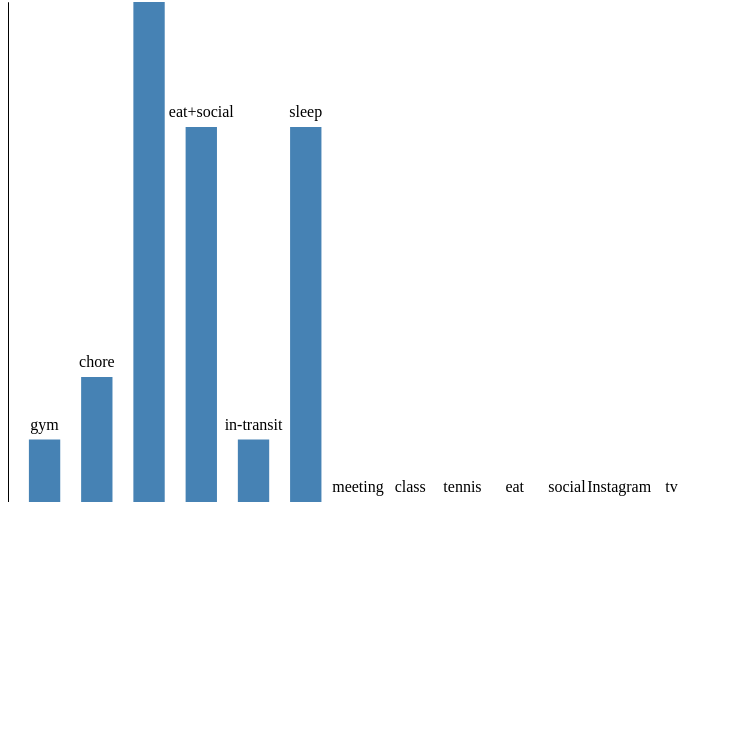
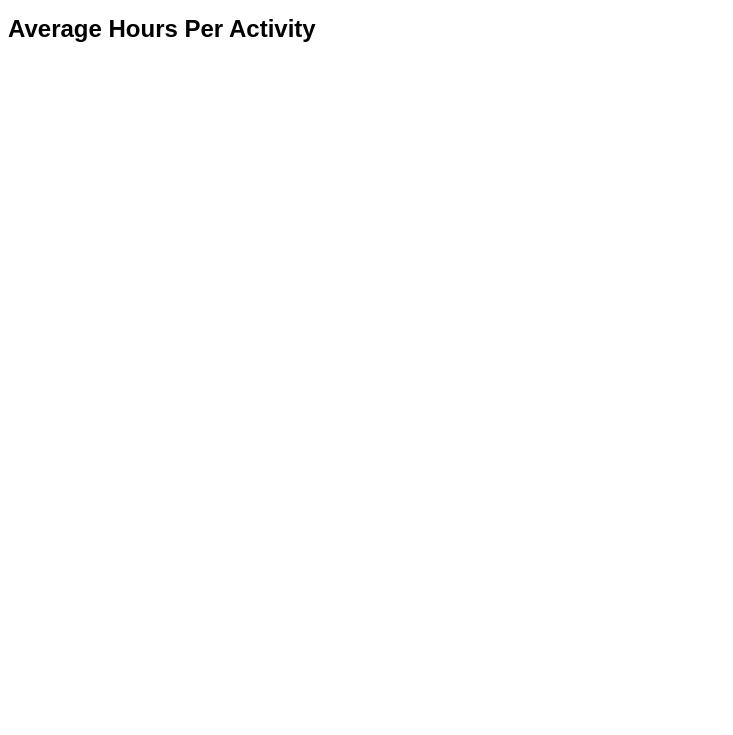
Before and after one commit to EkamNatt/COEN60Assignment2, a plain HTML site: page index.html in a window 1280 px wide. Shown: the part 65-800 px from the top of the page, without its empty margins (0-733 px from the left). Drawn offline with nearby package versions, Linux system fonts and the light colour scheme.

Commit message:
Update index.html

```diff
--- a/index.html
+++ b/index.html
@@ -1,92 +1,27 @@
 <!DOCTYPE html>
 <html lang="en">
-
 <head>
     <meta charset="UTF-8">
-    <meta http-equiv="X-UA-Compatible" content="IE=edge">
     <meta name="viewport" content="width=device-width, initial-scale=1.0">
     <title>My Weekly Schedule</title>
     <script src="https://d3js.org/d3.v5.min.js"></script>
     <style>
-        .bar {
-            fill: steelblue;
+        body {
+            font-family: Arial, sans-serif;
+        }
+
+        .activity-bar {
+            fill-opacity: 0.7;
+            stroke: black;
+            stroke-width: 1;
         }
     </style>
 </head>
-
 <body>
-    <h2>Average Hours for Each Activity</h2>
-    <svg id="barchart" width="700" height="500"></svg>
-
-    <script>
-        const categories = [
-            { activity: 'gym', color: 'grey' },
-            { activity: 'chore', color: 'blue' },
-            { activity: 'research', color: 'green' },
-            { activity: 'eat+social', color: 'purple' },
-            { activity: 'in-transit', color: 'yellow' },
-            { activity: 'sleep', color: 'orange' },
-            { activity: 'meeting', color: 'red' },
-            { activity: 'class', color: 'cyan' },
-            { activity: 'tennis', color: 'magenta' },
-            { activity: 'eat', color: 'lime' },
-            { activity: 'social', color: 'pink' },
-            { activity: 'Instagram', color: 'brown' },
-            { activity: 'tv', color: 'black' }
-        ];
-
-        const scheduleData = [
-            { day: 'S', activities: [{ activity: 'gym', hours: 1 }, { activity: 'chore', hours: 2 }, { activity: 'research', hours: 8 }, { activity: 'eat+social', hours: 6 }, { activity: 'in-transit', hours: 1 }, { activity: 'sleep', hours: 6 }] },
-            // ... Add other days in a similar format
-            // Note: You can add other days data here
-        ];
-
-        const avgHours = categories.map(cat => {
-            let totalHours = 0;
-            scheduleData.forEach(day => {
-                day.activities.forEach(activity => {
-                    if (activity.activity === cat.activity) {
-                        totalHours += activity.hours;
-                    }
-                });
-            });
-            return { activity: cat.activity, hours: totalHours / scheduleData.length };
-        });
-
-        const xScale = d3.scaleBand().range([0, 700]).padding(0.4);
-        const yScale = d3.scaleLinear().range([500, 0]);
-
-        xScale.domain(avgHours.map(d => d.activity));
-        yScale.domain([0, d3.max(avgHours, d => d.hours)]);
-
-        const chart = d3.select("#barchart");
-        const barWidth = 700 / avgHours.length;
-
-        chart.selectAll(".bar")
-            .data(avgHours)
-            .enter().append("rect")
-            .attr("class", "bar")
-            .attr("x", d => xScale(d.activity))
-            .attr("y", d => yScale(d.hours))
-            .attr("width", xScale.bandwidth())
-            .attr("height", d => 500 - yScale(d.hours))
-            .attr("fill", d => categories.find(cat => cat.activity === d.activity).color);
-
-        chart.selectAll(".text")
-            .data(avgHours)
-            .enter().append("text")
-            .attr("x", d => xScale(d.activity) + xScale.bandwidth() / 2)
-            .attr("y", d => yScale(d.hours) - 10)
-            .attr("text-anchor", "middle")
-            .text(d => d.activity);
-
-        chart.append("g")
-            .attr("transform", "translate(0," + 500 + ")")
-            .call(d3.axisBottom(xScale));
-
-        chart.append("g")
-            .call(d3.axisLeft(yScale));
-    </script>
+    <h1>My Weekly Schedule</h1>
+    <div id="schedule"></div>
+    <h2>Average Hours Per Activity</h2>
+    <div id="statistics"></div>
+    <script src="script.js"></script>
 </body>
-
 </html>
```
